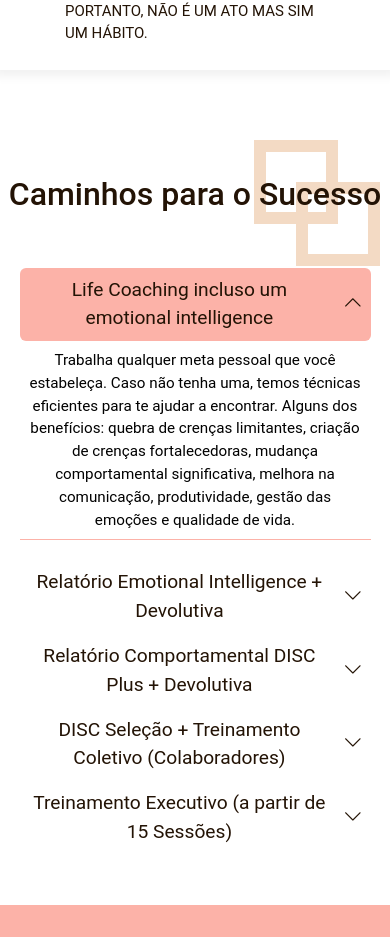
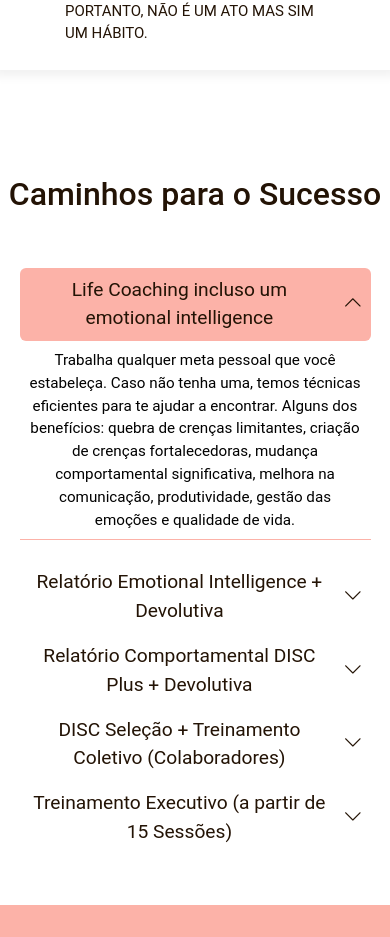
Before and after one commit to mccartney0/flau-melo, a Vue app: page / in a window 390 px wide. Shown: the part 1491-2428 px from the top of the page. Built offline with nearby package versions, Linux system fonts and the light colour scheme.

Commit message:
fix: successPaths square-container bug

```diff
--- a/src/components/SuccessPaths.vue
+++ b/src/components/SuccessPaths.vue
@@ -108,9 +108,7 @@
           font-size: 2rem;
         }
         .square-container {
-          top: -30px;
-          right: 10px;
-          z-index: -1;
+          display: none;
         }
       }
     }
```
